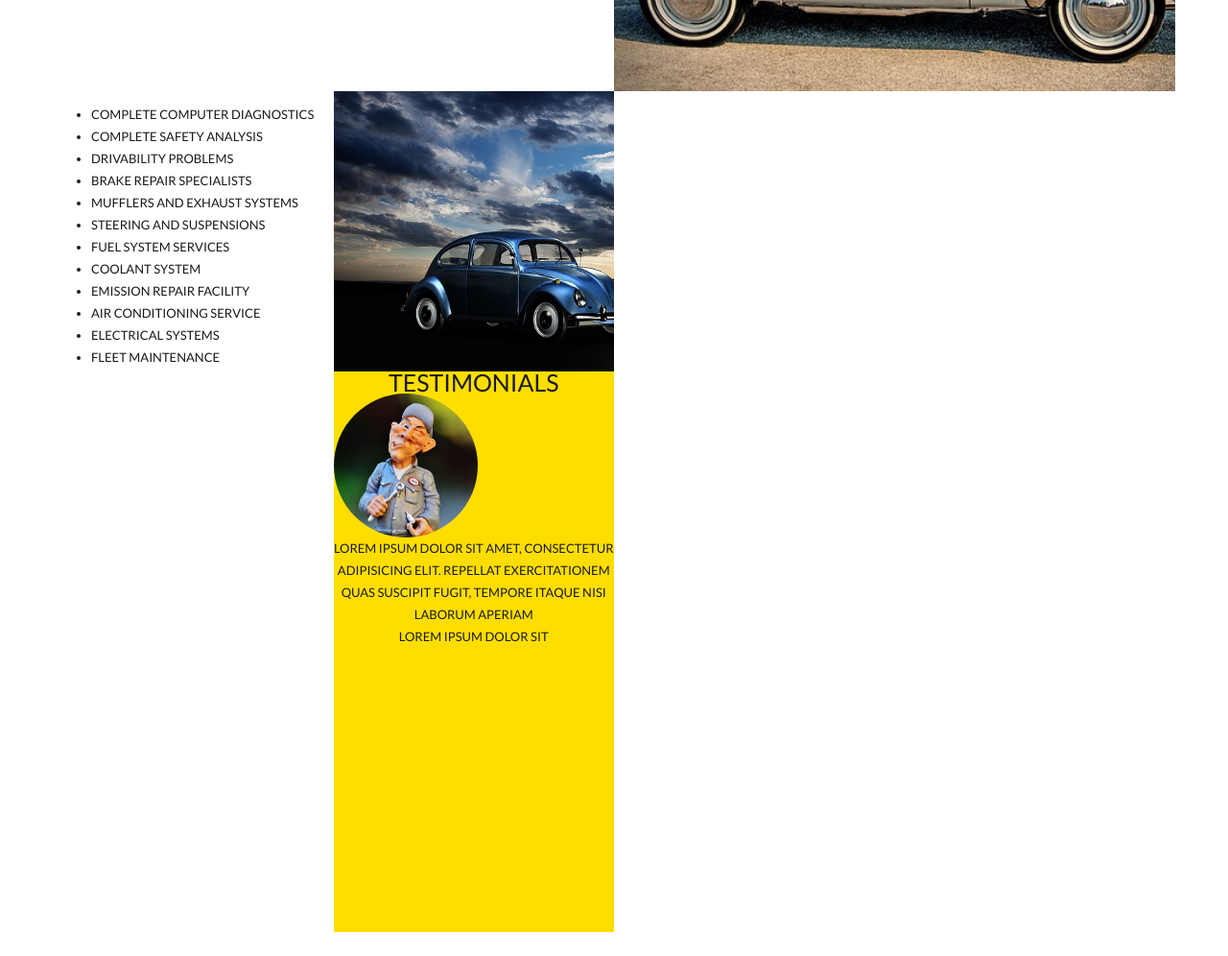
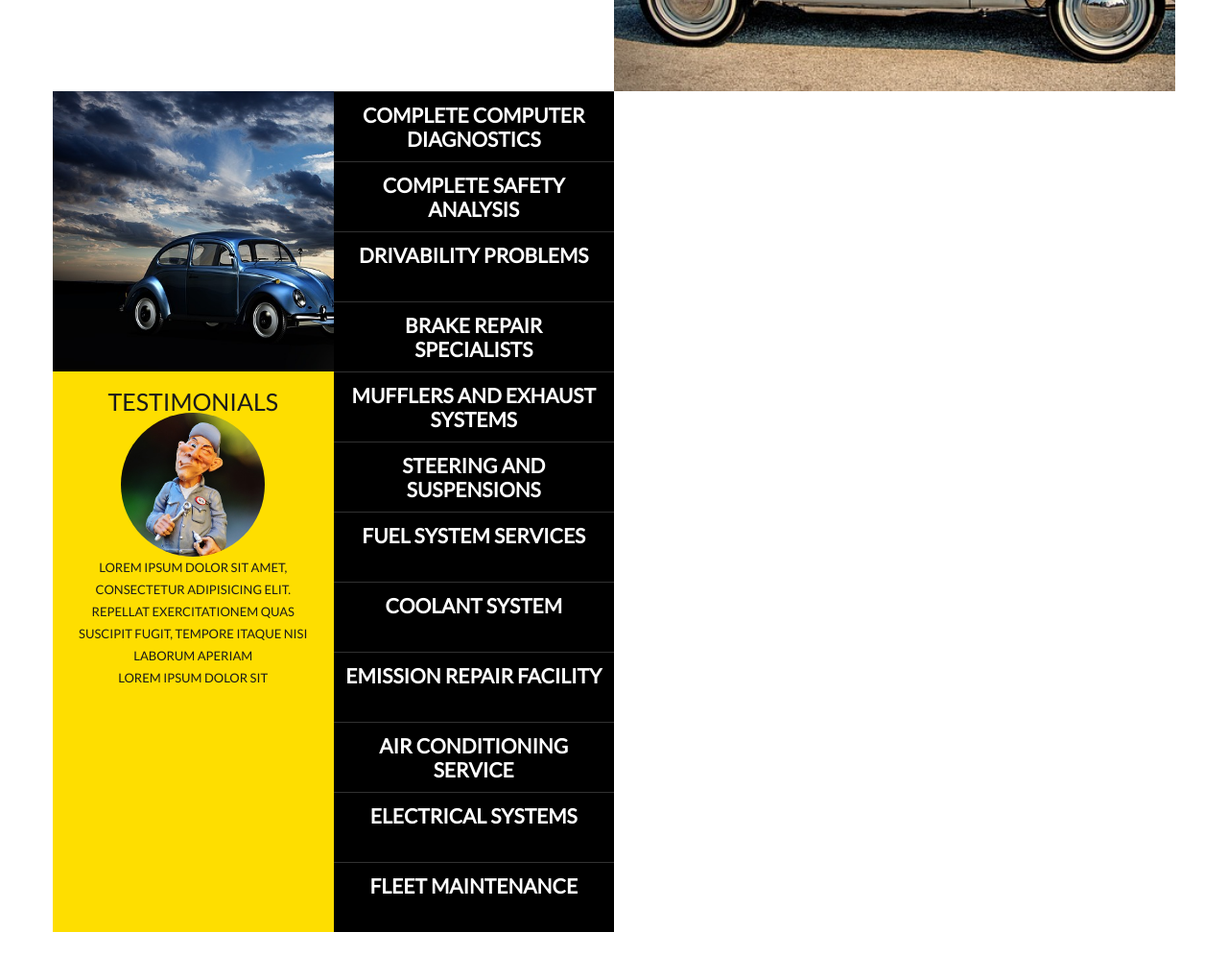
Before and after one commit to Dim-art/AutoRepair, a plain HTML site: page Index.html in a window 1280 px wide. Shown: the part 1600-2596 px from the top of the page at 96% size. Drawn offline with Linux system fonts and the light colour scheme.

Commit message:
navbar css

```diff
--- a/Index.html
+++ b/Index.html
@@ -166,18 +166,18 @@
       <div class="b-section">
         <div class="b-section_navbar">
           <ul class="b-navbar">
-            <li class="b-navbar_item"><a class="b-navbar_link">complete computer diagnostics</a></li>
-            <li class="b-navbar_item"><a class="b-navbar_link">complete safety analysis</a></li>
-            <li class="b-navbar_item"><a class="b-navbar_link">drivability problems</a></li>
-            <li class="b-navbar_item"><a class="b-navbar_link">brake repair specialists</a></li>
-            <li class="b-navbar_item"><a class="b-navbar_link">mufflers and exhaust systems</a></li>
-            <li class="b-navbar_item"><a class="b-navbar_link">steering and suspensions</a></li>
-            <li class="b-navbar_item"><a class="b-navbar_link">fuel system services</a></li>
-            <li class="b-navbar_item"><a class="b-navbar_link">coolant system</a></li>
-            <li class="b-navbar_item"><a class="b-navbar_link">emission repair facility</a></li>
-            <li class="b-navbar_item"><a class="b-navbar_link">air conditioning service</a></li>
-            <li class="b-navbar_item"><a class="b-navbar_link">electrical systems</a></li>
-            <li class="b-navbar_item"><a class="b-navbar_link">fleet maintenance</li>
+            <li class="b-navbar_item"><a class="b-navbar_link" href="#">complete computer diagnostics</a></li>
+            <li class="b-navbar_item"><a class="b-navbar_link" href="#">complete safety analysis</a></li>
+            <li class="b-navbar_item"><a class="b-navbar_link" href="#">drivability problems</a></li>
+            <li class="b-navbar_item"><a class="b-navbar_link" href="#">brake repair specialists</a></li>
+            <li class="b-navbar_item"><a class="b-navbar_link" href="#">mufflers and exhaust systems</a></li>
+            <li class="b-navbar_item"><a class="b-navbar_link" href="#">steering and suspensions</a></li>
+            <li class="b-navbar_item"><a class="b-navbar_link" href="#">fuel system services</a></li>
+            <li class="b-navbar_item"><a class="b-navbar_link" href="#">coolant system</a></li>
+            <li class="b-navbar_item"><a class="b-navbar_link" href="#">emission repair facility</a></li>
+            <li class="b-navbar_item"><a class="b-navbar_link" href="#">air conditioning service</a></li>
+            <li class="b-navbar_item"><a class="b-navbar_link" href="#">electrical systems</a></li>
+            <li class="b-navbar_item"><a class="b-navbar_link" href="#">fleet maintenance</li>
           </a></ul>
         </div>
         <div class="b-section_img">
--- a/style.css
+++ b/style.css
@@ -18,6 +18,7 @@ a {
   text-decoration: none;
   color: inherit;
 }
+
 
 /*-------grid-------*/
 .b-page {
@@ -373,17 +374,18 @@ a {
 /*line-4 left-section*/
 .b-img__line-4 {
 	width: 50%;
-	float: left;
+	float: right;
 	background-image: url(Img/volkswagen-1509784_640.jpg);
 	background-size: cover;
 }
 
 .b-recall {
-	float: left;
 	width: 50%;
 	height: 584px;
 	background-color: #FEDE00;
 	text-align: center;
+	padding: 20px;
+	float: right;
 }
 
 .b-recall_title {
@@ -396,11 +398,31 @@ a {
 	border-radius: 200px;
 	background-image: url(Img/mechanic-1106773_640.jpg);
 	background-size: cover;
-	background-position: 40%
+	background-position: 40%;
+	margin: 0 auto;
 }
 
 .b-navbar {
 	width: 50%;
 	height: 876px;
-	float: left;
+	float: right;
+	padding: 0;
+	margin: 0;
 }
+
+.b-navbar_item {
+	list-style-type: none;
+	height: 73px;
+	background-color: black;
+	border-top: 1px solid #313131;
+	text-align: center;
+}
+
+.b-navbar_link {
+	padding: 11px;
+	line-height: 25px;
+	font-size: 21px;
+	font-weight: 700;
+	color: #fff;
+	display: block;
+}
```
